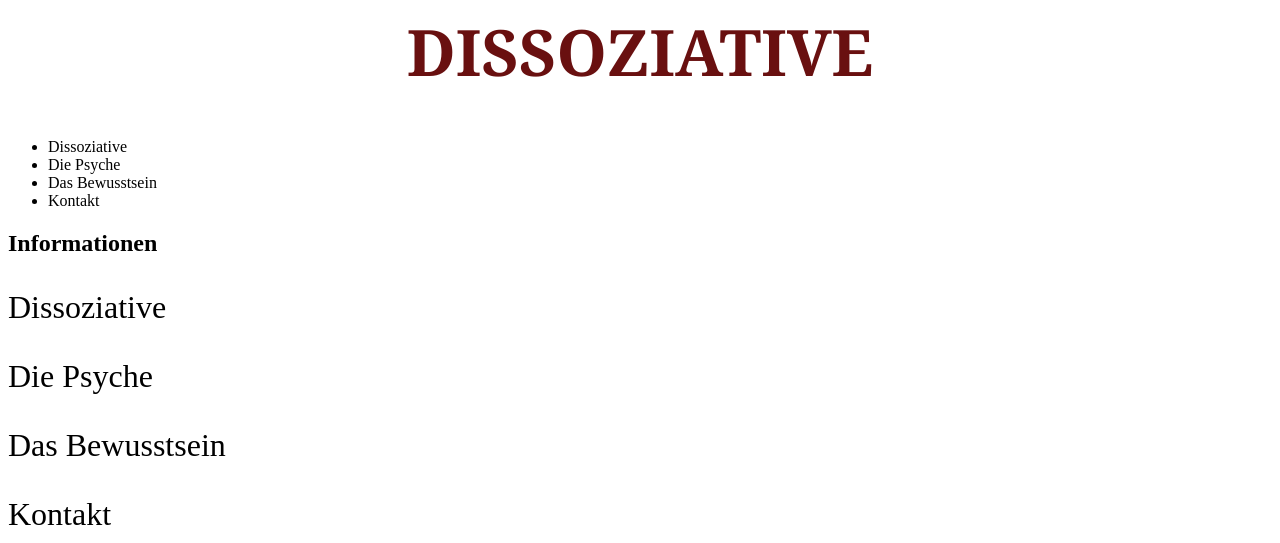
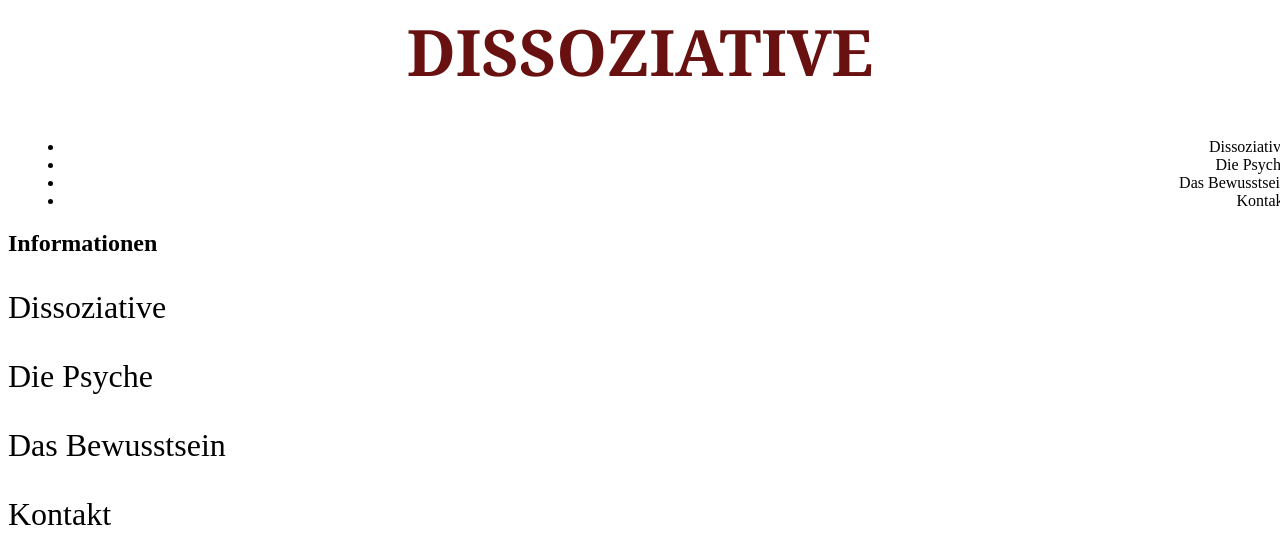
Before and after one commit to weiberta/weiberta.github.io, a plain HTML site: page Aufgabe_04/AFG04.html in a window 1280 px wide. Shown: the top 543 px of the page. Drawn offline with Linux system fonts and the light colour scheme.

Commit message:
Update stylesheet3.css

```diff
--- a/Aufgabe_04/stylesheet3.css
+++ b/Aufgabe_04/stylesheet3.css
@@ -9,6 +9,12 @@ font-family:Cambria, Cochin, , Times, 'Times New Roman', serif;
 color:#000000;
 }
 
+
+nav{
+    text-align:right;
+    width: 100%;
+    margin: 1em 0em 0em 1em;
+}
 
 h1 {;
     font-size: 4em;
```
